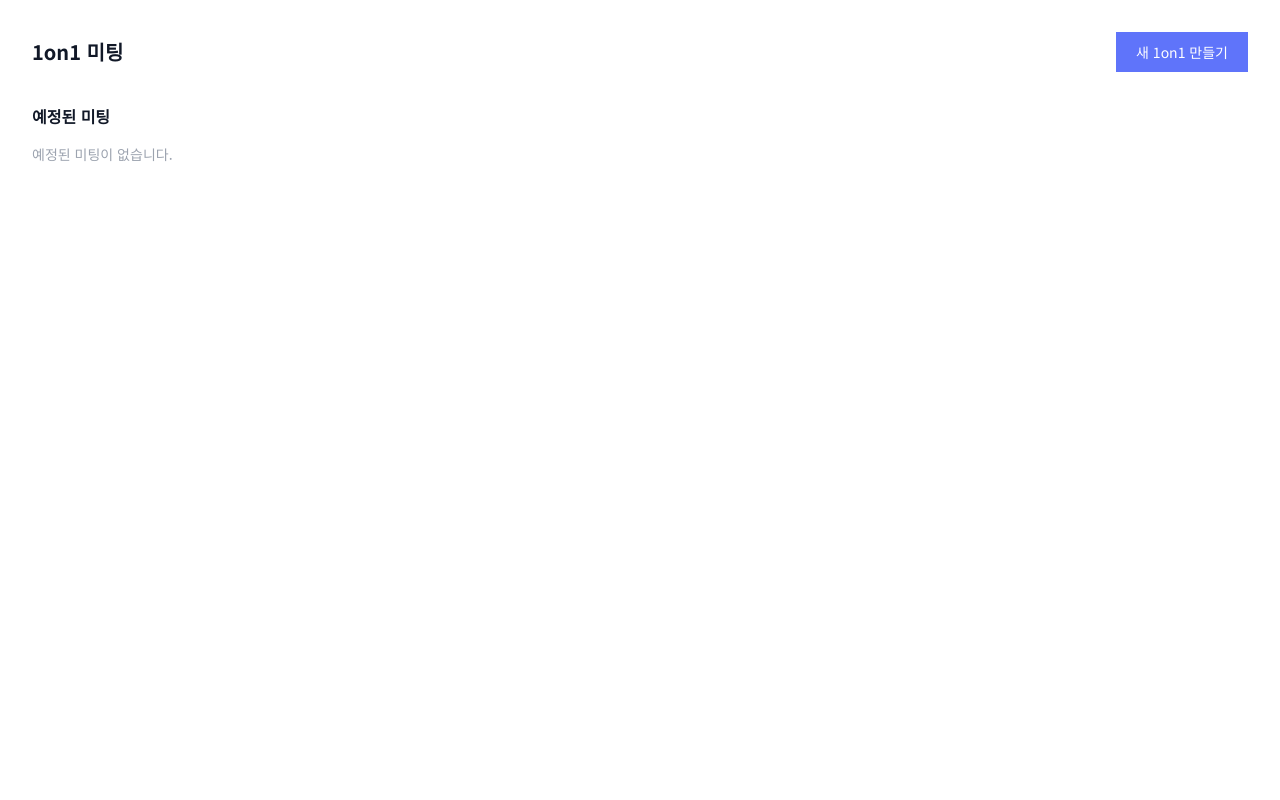
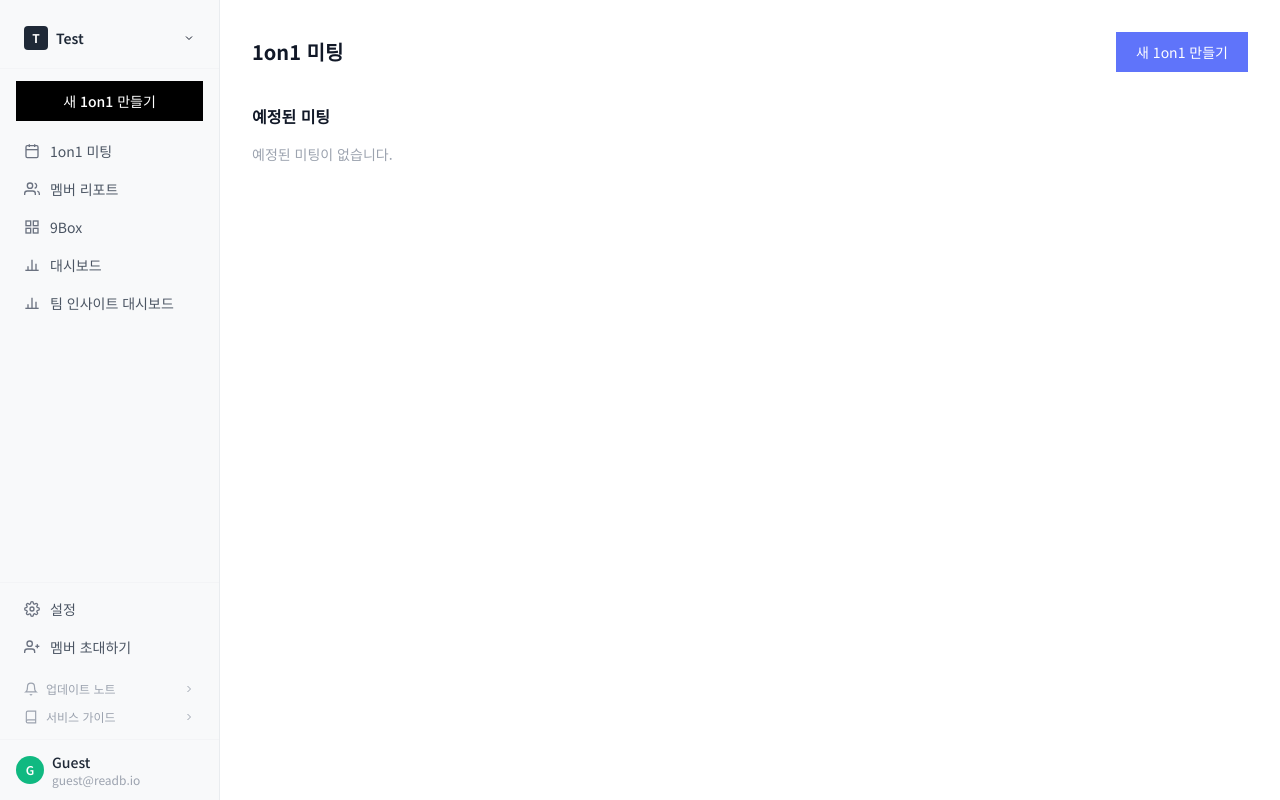
Before and after one commit to Team-A-ing/FE, a React (Vite) app: page /meeting in a window 1280 px wide. Built offline with nearby package versions, Linux system fonts and the light colour scheme.

Commit message:
feat: 미팅 상세 화면~미팅 분석 화면 구현

```diff
--- a/src/components/layout/Sidebar.tsx
+++ b/src/components/layout/Sidebar.tsx
@@ -1,4 +1,4 @@
-import { NavLink, useNavigate } from 'react-router-dom';
+import { NavLink, useNavigate, useLocation } from 'react-router-dom';
 import { useAuthStore } from '@/stores/authStore';
 import { useMeetingStore } from '@/stores/meetingStore'; // 스토어 임포트
 import { ROUTES } from '@/constants/routes';
@@ -95,6 +95,10 @@ const bottomItems = [
 
 export default function Sidebar() {
   const setCreateModalOpen = useMeetingStore((s) => s.setCreateModalOpen);
+  const location = useLocation();
+
+  // "1on1 미팅" 네비게이션이 활성화되어야 하는 경로들
+  const isMeetingActive = location.pathname === '/leader/meetings' || location.pathname.startsWith('/leader/meeting/');
 
   return (
     <aside
@@ -126,22 +130,25 @@ export default function Sidebar() {
 
       {/* Nav */}
       <nav className="flex-1 px-3 pt-1 overflow-y-auto">
-        {navItems.map((item) => (
+        {navItems.map((item) => {
+          // 1on1 미팅 아이템의 경우 특별한 활성화 로직 적용
+          const isActive = item.path === '/leader/meetings' ? isMeetingActive : location.pathname === item.path;
+
+          return (
             <NavLink
               key={item.path}
               to={item.path}
-            className={({ isActive }) =>
-              `flex items-center gap-2.5 px-3 py-2 rounded-xl text-sm mb-0.5 transition-colors ${
+              className={`flex items-center gap-2.5 px-3 py-2 rounded-xl text-sm mb-0.5 transition-colors ${
                 isActive
                   ? 'bg-gray-200 text-gray-900 font-medium'
                   : 'text-gray-600 hover:bg-gray-50 hover:text-gray-900'
-              }`
-            }
+              }`}
             >
               <span className="text-gray-500">{item.icon}</span>
               {item.label}
             </NavLink>
-        ))}
+          );
+        })}
       </nav>
 
       {/* Bottom Nav */}
--- a/src/pages/leader/MeetingDetailPage.tsx
+++ b/src/pages/leader/MeetingDetailPage.tsx
@@ -1,4 +1,5 @@
 import { useState, useCallback } from "react";
+import PageLayout from "@/components/layout/PageLayout";
 import { useMeetingStore } from "@/stores/meetingStore";
 import { useRecorder } from "@/features/meeting/useRecorder";
 import { useUploadRecording } from "@/features/meeting/useUploadRecording";
@@ -38,10 +39,11 @@ export default function MeetingDetailPage() {
     }, 500);
   }, [meeting, recorder, updateMeetingStatus, setRecordingDuration, upload]);
 
+  const contentComponent = (() => {
     // 1. 진행 중인 미팅이 없을 때 (목록 화면)
     if (!meeting) {
       return (
-      <div className="flex-1 p-8">
+        <div className="p-8">
           <div className="flex items-center justify-between mb-8">
             <h1 className="text-xl font-bold">1on1 미팅</h1>
             <button
@@ -81,7 +83,7 @@ export default function MeetingDetailPage() {
     // 2. 분석 중인 상태일 때
     if (meeting.status === "analyzing") {
       return (
-      <div className="flex-1 flex flex-col">
+        <div className="flex flex-col">
           <MeetingHeader meeting={meeting} />
           <AnalysisLoading role={meeting.myRole} recordingDuration={meeting.recordingDuration} />
         </div>
@@ -90,7 +92,7 @@ export default function MeetingDetailPage() {
 
     // 3. 미팅 대기 중이거나 녹음 중일 때 (상세 화면)
     return (
-    <div className="flex-1 flex">
+      <div className="flex">
         <div className="flex-1 flex flex-col">
           <MeetingHeader meeting={meeting} />
 
@@ -155,6 +157,13 @@ export default function MeetingDetailPage() {
         />
       </div>
     );
+  })();
+
+  return (
+    <PageLayout>
+      {contentComponent}
+    </PageLayout>
+  );
 }
 
 function MeetingHeader({ meeting }: { meeting: any }) {
```
Lines whose indentation alone changed are shown as unchanged.
